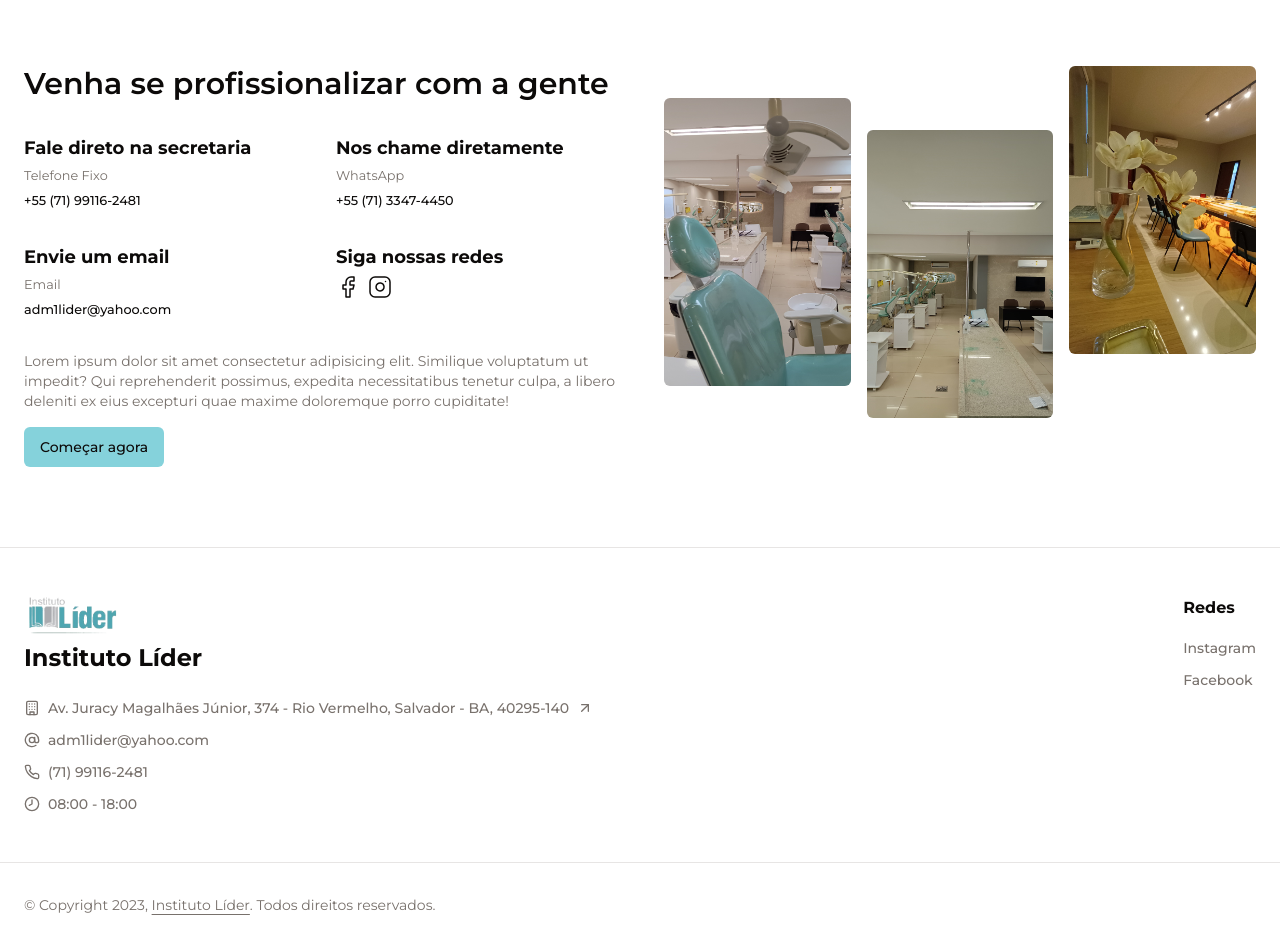
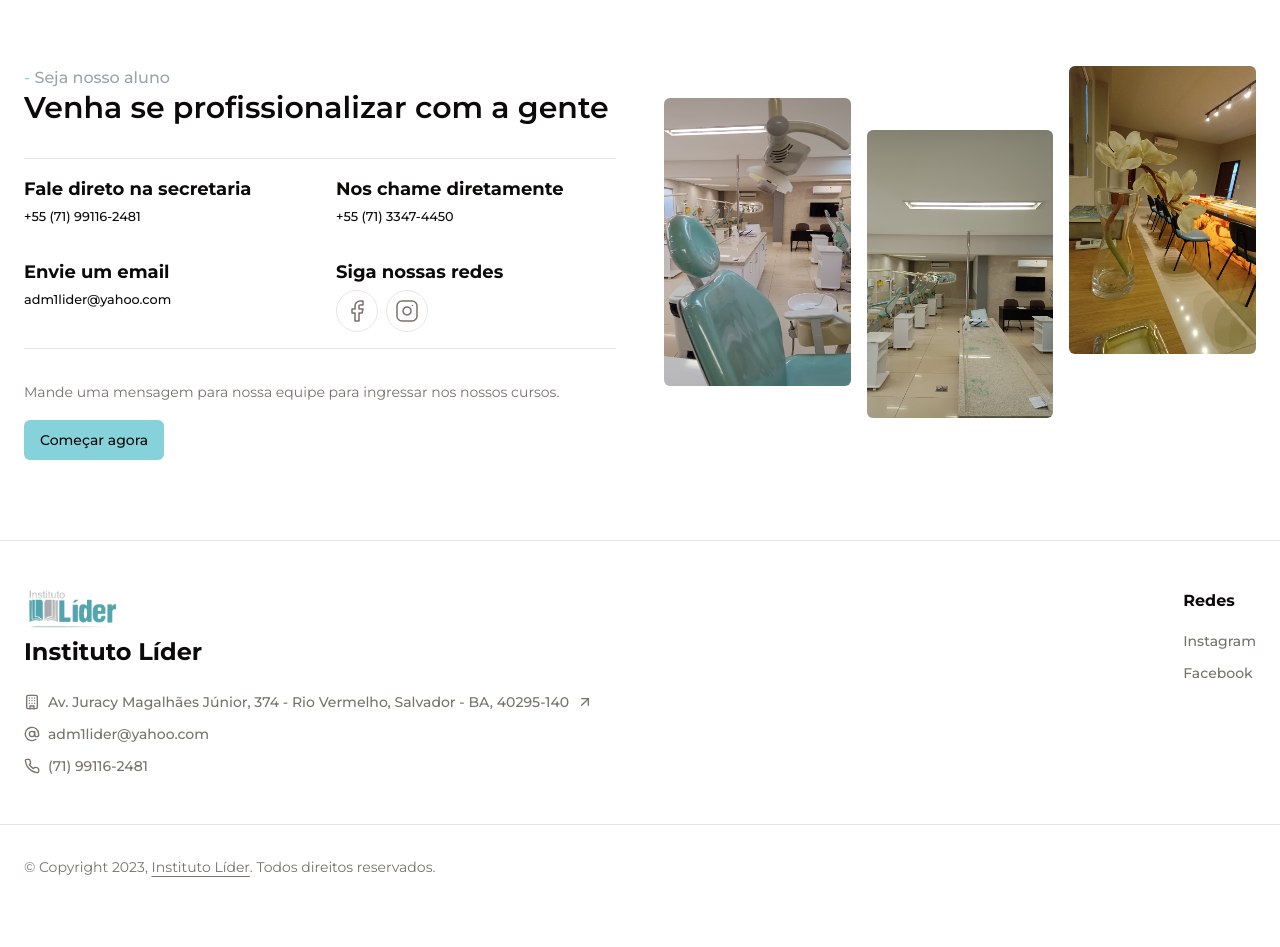
Before and after one commit to charmingruby/lider-instituto, a Next.js app: page / in a window 1280 px wide. Shown: the part 5780-6727 px from the top of the page. After the commit the page ends 6689 px from the top, so only its background shows below. Built offline with nearby package versions, Linux system fonts and the light colour scheme.

Commit message:
feat: linked all the buttons

```diff
--- a/src/app/(routes)/(public)/(home)/_components/contact-options.tsx
+++ b/src/app/(routes)/(public)/(home)/_components/contact-options.tsx
@@ -4,11 +4,10 @@ import Link from 'next/link'
 
 export function ContactOptions() {
   return (
-    <div className="grid grid-cols-2 gap-8">
-      {contactOptions.map(({ title, label, content }) => (
+    <div className="grid grid-cols-1 md:grid-cols-2 gap-8">
+      {contactOptions.map(({ title, content }) => (
         <div className="flex flex-col" key={title}>
           <strong className="text-lg mb-1">{title}</strong>
-          <small className="text-muted-foreground mb-1.5">{label}</small>
           <small className="font-medium">{content}</small>
         </div>
       ))}
@@ -19,7 +18,13 @@ export function ContactOptions() {
 
         <div className="flex items-center gap-2">
           {socialMedias.map(({ icon: Icon, name, url }) => (
-            <Link prefetch={false} key={name} href={url} target="_blank">
+            <Link
+              prefetch={false}
+              className="border p-2 rounded-full text-muted-foreground hover:text-primary hover:border-primary transition-colors"
+              key={name}
+              href={url}
+              target="_blank"
+            >
               <Icon strokeWidth={1.5} />
             </Link>
           ))}
--- a/src/app/(routes)/(public)/(home)/page.tsx
+++ b/src/app/(routes)/(public)/(home)/page.tsx
@@ -21,6 +21,8 @@ import { ContactOptions } from './_components/contact-options'
 import { ContentFrame } from './_components/content-frame'
 import { ImagesMosaic } from './_components/images-mosaic'
 import { TestimonialsList } from './_components/testimonials-list'
+import { Separator } from '@/components/ui/separator'
+import { whatsappLink } from '@/site'
 
 export const metadata: Metadata = {
   title: 'Toothache | Melhor instituto de dentistas',
@@ -31,7 +33,10 @@ export default function Home() {
   return (
     <main>
       {/* Hero */}
-      <div className="hero-img flex items-center sm:pt-16 bg-no-repeat bg-center bg-fixed md:min-h-screen sm:text-left">
+      <div
+        id="hero"
+        className="hero-img flex items-center sm:pt-16 bg-no-repeat bg-center bg-fixed md:min-h-screen sm:text-left"
+      >
         <MaxWidthContainer>
           <div className="z-10 mt-16 sm:mt-0 w-full md:max-w-2xl flex flex-col justify-center ">
             {/* Title */}
@@ -68,7 +73,7 @@ export default function Home() {
       </div>
 
       {/* Why to choose */}
-      <MaxWidthContainer>
+      <MaxWidthContainer id="o-que-oferecemos">
         <div>
           <SubHeading content="Nosso melhor" className="text-center" />
           <Heading content="O que oferecemos" className="text-center" />
@@ -80,7 +85,10 @@ export default function Home() {
 
       {/* Story */}
       <div className="border-y border-border bg-muted flex items-center justify-center">
-        <MaxWidthContainer className="grid grid-cols-1 lg:grid-cols-2 gap-8">
+        <MaxWidthContainer
+          className="grid grid-cols-1 lg:grid-cols-2 gap-8"
+          id="historia"
+        >
           <div className="space-y-6">
             <div>
               <SubHeading content="Um pouco da caminhada" />
@@ -117,7 +125,7 @@ export default function Home() {
       </div>
 
       {/* Courses */}
-      <MaxWidthContainer className="space-y-6">
+      <MaxWidthContainer id="cursos" className="space-y-6">
         <div>
           <SubHeading content="Os melhores cursos" />
           <Heading content="Conheça nossas formações" />
@@ -129,7 +137,7 @@ export default function Home() {
       </MaxWidthContainer>
 
       {/* Testimonial */}
-      <MaxWidthContainer>
+      <MaxWidthContainer id="relatos">
         <div className="space-y-6">
           <div className=" mx-auto w-full">
             <SubHeading content="Venha ser o próximo" />
@@ -173,13 +181,22 @@ export default function Home() {
                 </p>
 
                 <div className="flex flex-col md:flex-row md:justify-center gap-4 w-full">
-                  <Link prefetch={false} href="/" className="w-full md:w-fit">
+                  <Link
+                    prefetch={false}
+                    href={whatsappLink}
+                    target="_blank"
+                    className="w-full md:w-fit"
+                  >
                     <Button variant="outline" className="w-full md:w-fit">
                       WhatsApp <ArrowUpRight className="h-4 w-4" />
                     </Button>
                   </Link>
 
-                  <Link prefetch={false} href="/" className="w-full md:w-fit">
+                  <Link
+                    prefetch={false}
+                    href="#contato"
+                    className="w-full md:w-fit"
+                  >
                     <Button className="w-full md:w-fit">
                       Fale Conosco <ArrowRight className="h-4 w-4" />
                     </Button>
@@ -192,25 +209,31 @@ export default function Home() {
       </MaxWidthContainer>
 
       {/* CTA */}
-      <MaxWidthContainer className="grid grid-cols-2 gap-12">
+      <MaxWidthContainer
+        id="contato"
+        className="grid grid-cols-1 md:grid-cols-2 gap-12"
+      >
         <div className="flex flex-col justify-center">
           <div>
+            <SubHeading content="Seja nosso aluno" />
             <Heading content="Venha se profissionalizar com a gente" />
           </div>
 
-          <div className="my-8">
+          <div className="mt-8 mb-4 flex flex-col gap-4">
+            <Separator />
             <ContactOptions />
+            <Separator />
           </div>
 
-          <div className="flex flex-col gap-4">
-            <small className="text-sm text-muted-foreground">
-              Lorem ipsum dolor sit amet consectetur adipisicing elit. Similique
-              voluptatum ut impedit? Qui reprehenderit possimus, expedita
-              necessitatibus tenetur culpa, a libero deleniti ex eius excepturi
-              quae maxime doloremque porro cupiditate!
-            </small>
+          <div className="flex flex-col">
+            <p className="mt-4 text-muted-foreground leading-relaxed text-sm">
+              Mande uma mensagem para nossa equipe para ingressar nos nossos
+              cursos.
+            </p>
 
-            <Button className="w-full md:w-fit">Começar agora</Button>
+            <Link prefetch={false} href={whatsappLink}>
+              <Button className="w-full md:w-fit mt-4">Começar agora</Button>
+            </Link>
           </div>
         </div>
 
--- a/src/app/layout.tsx
+++ b/src/app/layout.tsx
@@ -20,7 +20,7 @@ export default function RootLayout({
     <html lang="en">
       <MenuContextProvider>
         <body
-          className={`${montserrat.className} min-h-screen antialiased bg-background text-foreground`}
+          className={`${montserrat.className} min-h-screen antialiased bg-background text-foreground scroll-smooth`}
         >
           {children}
           <ContactWidget />
--- a/src/components/layouts/footer/brand-presentation.tsx
+++ b/src/components/layouts/footer/brand-presentation.tsx
@@ -1,6 +1,6 @@
 import Image from 'next/image'
 import logo from '@/assets/img/logo.png'
-import { ArrowUpRight, AtSign, Building, Clock8, Phone } from 'lucide-react'
+import { ArrowUpRight, AtSign, Building, Phone } from 'lucide-react'
 import Link from 'next/link'
 import { address, email, enterpriseName, mapLink } from '@/site'
 
@@ -21,7 +21,7 @@ export function BrandPresentation() {
           <Building className="h-4 w-4" />
           <small className="items-center text-sm font-medium flex md:gap-2">
             {address}
-            <ArrowUpRight className="w-4 h-4"></ArrowUpRight>
+            <ArrowUpRight className="w-4 h-4 hidden lg:block" />
           </small>
         </Link>
 
@@ -36,12 +36,6 @@ export function BrandPresentation() {
           <Phone className="h-4 w-4" />
           <small className="text-sm font-medium">(71) 99116-2481</small>
         </div>
-
-        {/* Time */}
-        <div className="flex items-center gap-2">
-          <Clock8 className="h-4 w-4"></Clock8>
-          <small className="text-sm font-medium">08:00 - 18:00</small>
-        </div>
       </div>
     </div>
   )
--- a/src/components/layouts/navigation/header/button-group.tsx
+++ b/src/components/layouts/navigation/header/button-group.tsx
@@ -4,7 +4,7 @@ import Link from 'next/link'
 export function ButtonGroup() {
   return (
     <div className="items-center gap-2 hidden lg:flex lg:items-center ">
-      <Link href="/contato" prefetch={false}>
+      <Link href="#contato" prefetch={false}>
         <Button className="text-base" variant="outline">
           Entre em contato
         </Button>
--- a/src/content/contact-options.ts
+++ b/src/content/contact-options.ts
@@ -2,7 +2,6 @@ import { email, formattedLandlineNumber, formattedPhoneNumber } from '@/site'
 
 interface ContactOption {
   title: string
-  label: string
   content: string
 }
 
@@ -10,20 +9,17 @@ const contactOptions: ContactOption[] = [
   // Landline
   {
     title: 'Fale direto na secretaria',
-    label: 'Telefone Fixo',
     content: formattedPhoneNumber,
   },
 
   // WhatsApp
   {
     title: 'Nos chame diretamente',
-    label: 'WhatsApp',
     content: formattedLandlineNumber,
   },
   // Email
   {
     title: 'Envie um email',
-    label: 'Email',
     content: email,
   },
 ]
--- a/src/content/nav-items-list.ts
+++ b/src/content/nav-items-list.ts
@@ -13,8 +13,8 @@ export const navItemsList: NavItemProps[] = [
     label: 'Início',
     url: '/',
   },
-  { icon: Gem, label: 'O que oferecemos', url: '/' },
-  { icon: BookHeart, label: 'Nossa história', url: '/' },
-  { icon: Library, label: 'Cursos', url: '/' },
-  { icon: MessageSquareQuote, label: 'Relatos', url: '/' },
+  { icon: Gem, label: 'O que oferecemos', url: '#o-que-oferecemos' },
+  { icon: BookHeart, label: 'Nossa história', url: '#historia' },
+  { icon: Library, label: 'Cursos', url: '#cursos' },
+  { icon: MessageSquareQuote, label: 'Relatos', url: '#relatos' },
 ]
```
